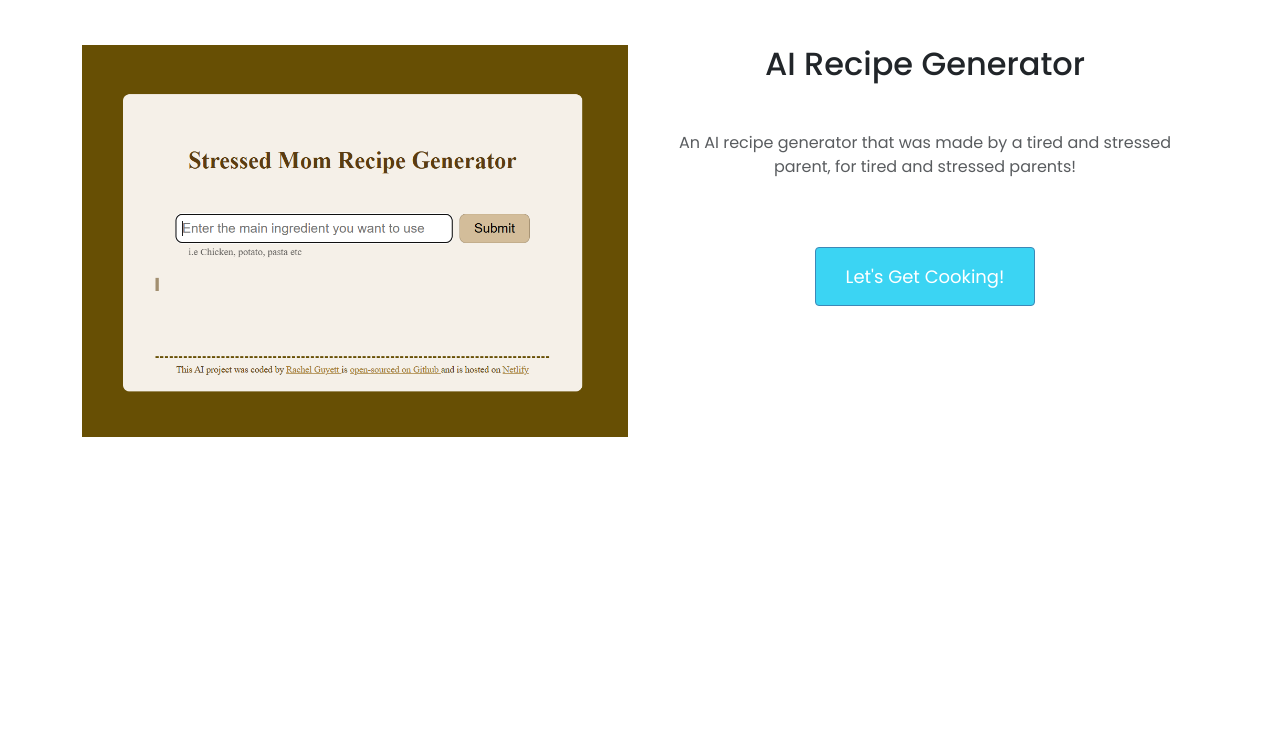
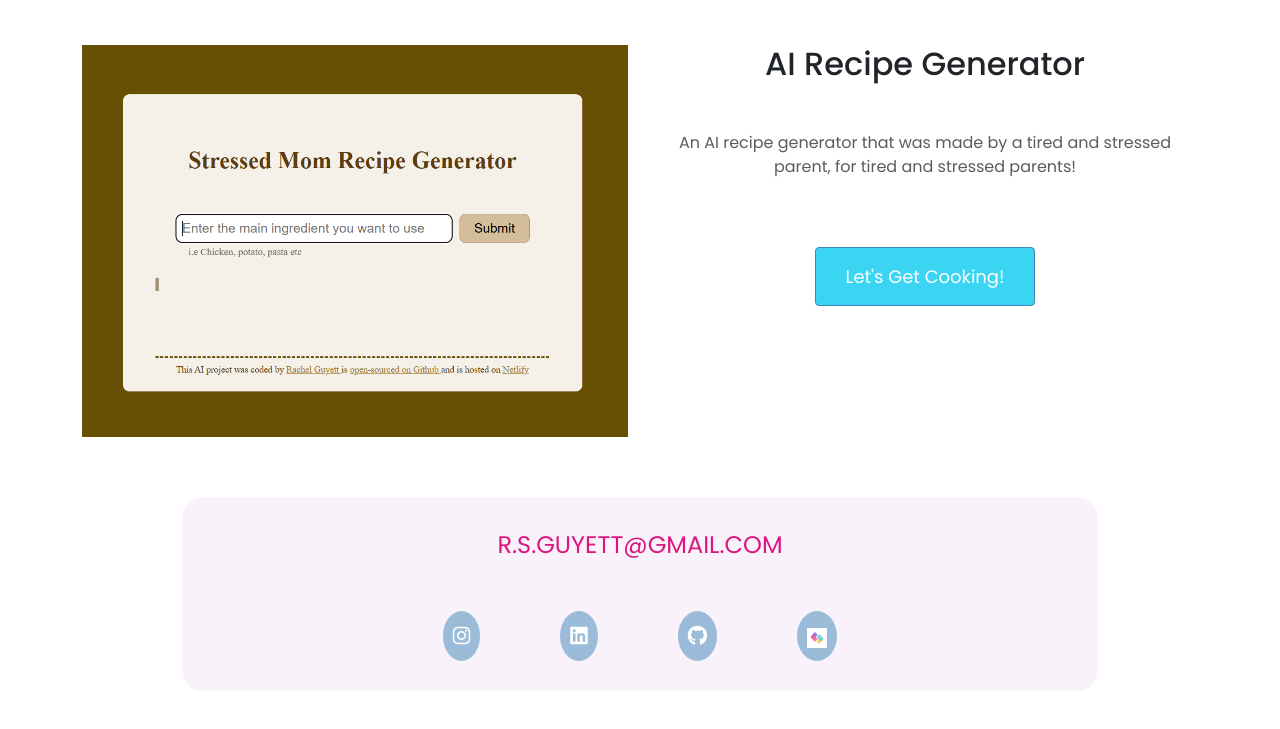
Before and after one commit to RGuy2025/SheCodes-Portfolio-Project, a plain HTML site: page index.html in a window 1280 px wide. Shown: the part 1608-2337 px from the top of the page. Before the commit the page ends 2045 px from the top, so only its background shows below. Drawn offline with nearby package versions, Linux system fonts and the light colour scheme; a web font is replaced by a local one.

Commit message:
added a footer

```diff
--- a/index.html
+++ b/index.html
@@ -100,6 +100,21 @@
         </div>
       </div>
     </div>
+    <footer>
+      <div class="d-flex justify-content-center mb-5">
+        <a class="email-link" href="mailto:r.s.guyett@gmail.com">R.S.GUYETT@GMAIL.COM</a>
+      </div>
+      <div class="social-links d-flex justify-content-center">
+        <a href="https://www.instagram.com/ideas_in_my_head/#" target="_blank">
+          <i class="fa-brands fa-instagram"></i></a>
+        <a href="www.linkedin.com/in/rachelguyett" target="_blank">
+          <i class="fa-brands fa-linkedin"></i></a>
+        <a href="https://github.com/RGuy2025" target="_blank">
+          <i class="fa-brands fa-github"></i></a>
+        <a href="https://www.shecodes.io/graduates/138591-rachel-guyett" target="_blank"><img class="shecodes-icon"
+            src="images/shecodes.png" alt="SheCodes Profile"></a>
+      </div>
+    </footer>
   </div>
 </body>
 
--- a/src/style.css
+++ b/src/style.css
@@ -1,8 +1,8 @@
 :root {
   --primary-colour: #c72cdb;
   --secondary-colour: #db167f;
-  --tertiary-colour: #3bd4f3;
-  --quaternary-colour: #3d88b7;
+  --tertiary-colour: rgb(59, 212, 243);
+  --quaternary-colour: rgb(61, 136, 183);
   --default-font-family: "Poppins", sans-serif;
   --heading-font-family: "Playwrite NL", cursive;
   --menu-font-family: "Puppies Play", cursive;
@@ -103,6 +103,36 @@ h1 {
 .collapse {
   justify-content: end;
 }
+footer {
+  margin: 60px 100px;
+  background-color: var(--default-background-colour);
+  padding: 30px 0;
+  border-radius: 20px;
+}
+footer .email-link {
+  font-size: 24px;
+  text-decoration: none;
+  color: var(--secondary-colour);
+}
+footer .email-link:hover {
+  color: var(--primary-colour);
+}
+.shecodes-icon {
+  width: 20px;
+  height: 20px;
+}
+footer .social-links a {
+  margin: 0 40px;
+  font-size: 20px;
+  background-color: rgb(61, 136, 183, 0.5);
+
+  color: white;
+  border-radius: 50%;
+  padding: 10px;
+}
+footer .social-links a:hover {
+  background-color: rgb(59, 212, 243, 0.5);
+}
 
 @media (max-width: 900px) {
   h1 {
```
Also changed, not shown: projects.html (+15 -0 lines), images/shecodes.png (added).
